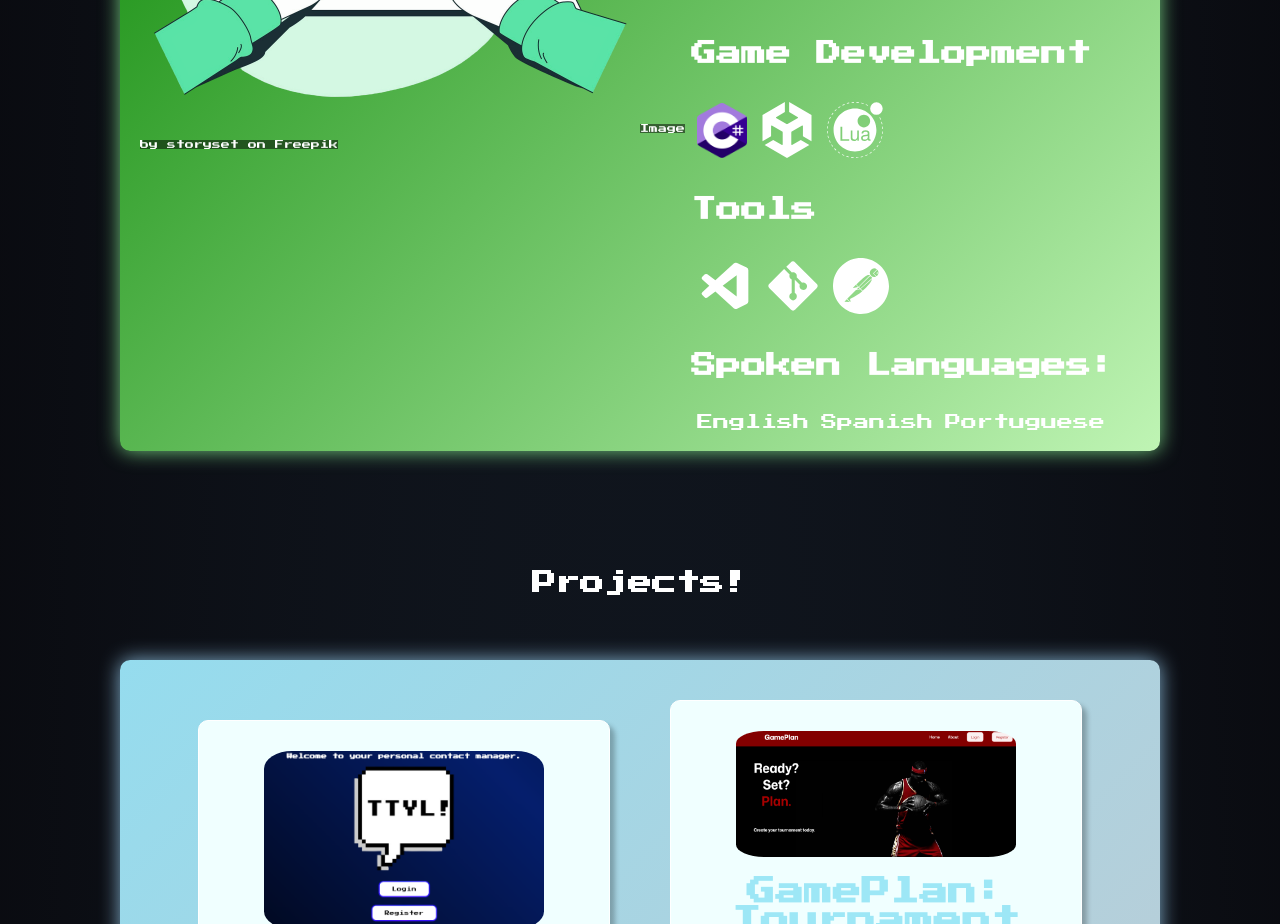
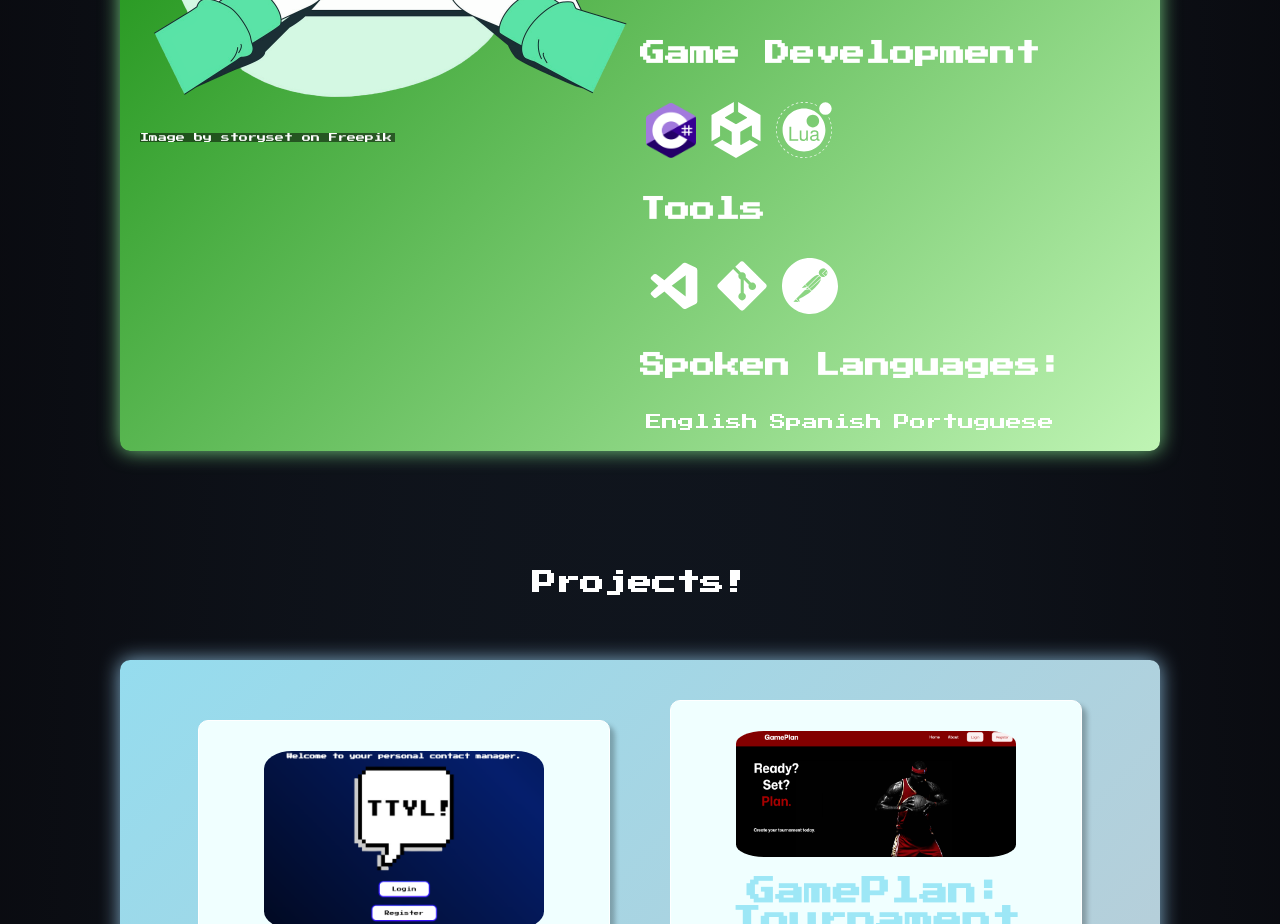
Before and after one commit to phaccies/Portfolio, a React (Vite) app: page / in a window 1280 px wide. Shown: the part 2320-3244 px from the top of the page. Built offline with nearby package versions, Linux system fonts and the light colour scheme; a web font is replaced by a local one.

Commit message:
Update Experience.css

```diff
--- a/src/Experience.css
+++ b/src/Experience.css
@@ -1,10 +1,12 @@
-
 .typing-cred{
 
+    display: flex;
     font-size: 9px;
     background-color: rgba(0, 0, 0, 0.5);
     color: white;
     text-decoration: none;
+    margin-right: 245px; /*sloppy fix tbh */
+
 
 }
 
@@ -41,6 +43,7 @@
     font-size: 25px;
     padding-bottom: 10px;
 }
+
 
 .c-langs {
     /*background-color: blue; */
```
